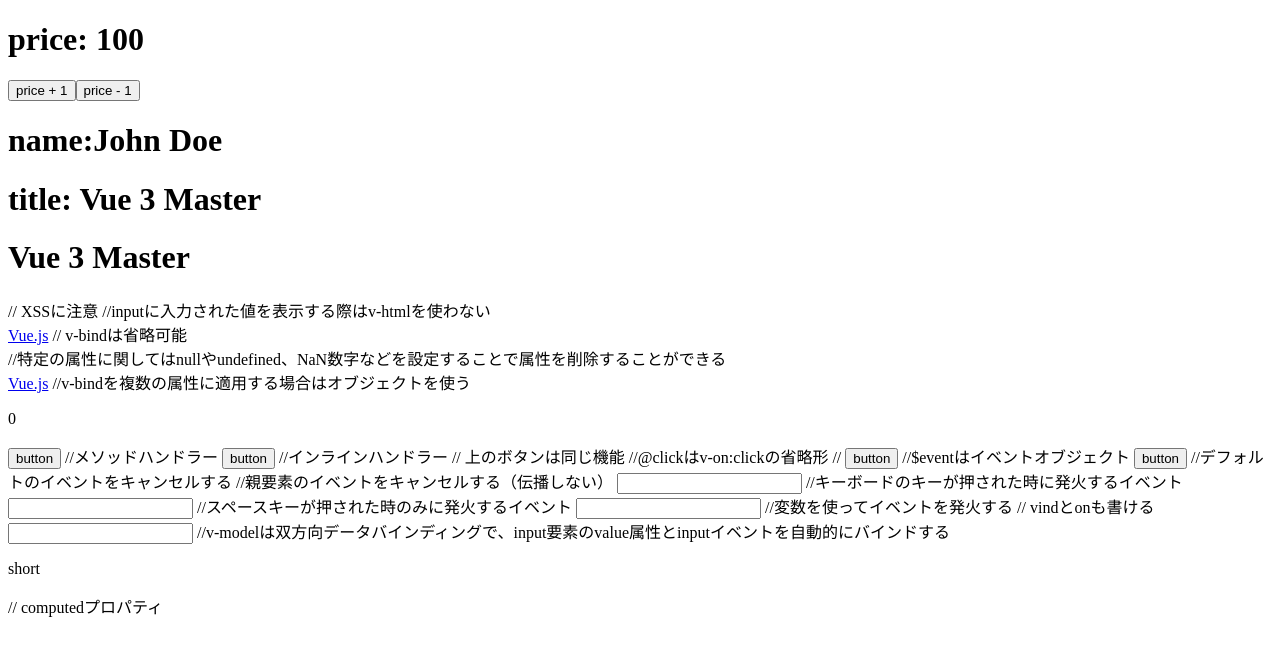
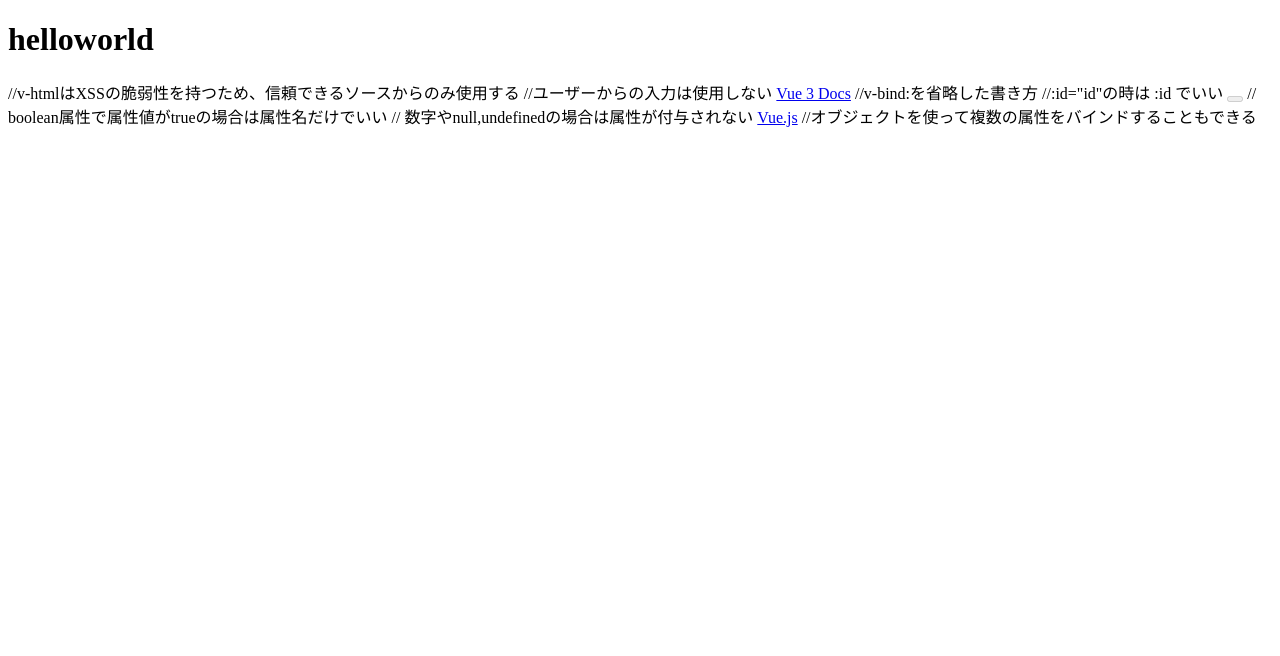
Before and after one commit to 13tyh/Vue_practice, a Vue app: page / in a window 1280 px wide. Shown: the top 656 px of the page. Built offline with nearby package versions, Linux system fonts and the light colour scheme.

Commit message:
App2 v-bind

```diff
--- /dev/null
+++ b/src/App2.vue
@@ -0,0 +1,20 @@
+<script setup>
+import { ref } from 'vue'
+const msg = ref('<h1>helloworld</h1>')
+const vueURL = ref('https://v3.vuejs.org/')
+const vueID = ref('vue-link')
+</script>
+<template>
+  <div v-html="msg"></div>
+  //v-htmlはXSSの脆弱性を持つため、信頼できるソースからのみ使用する //ユーザーからの入力は使用しない
+
+  <a :id="vueID" :href="vueURL">Vue 3 Docs</a>
+  //v-bind:を省略した書き方 //:id="id"の時は :id でいい
+
+  <button :disabled="true"></button>
+  // boolean属性で属性値がtrueの場合は属性名だけでいい //
+  数字やnull,undefinedの場合は属性が付与されない
+
+  <a v-bind="{ id: vueID, href: vueURL }">Vue.js</a>
+  //オブジェクトを使って複数の属性をバインドすることもできる
+</template>
--- a/src/main.js
+++ b/src/main.js
@@ -1,4 +1,4 @@
 import { createApp } from 'vue'
-import App from './App.vue'
+import App from './App2.vue'
 
 createApp(App).mount('#app')
```
Also changed, not shown: src/App1.vue (renamed from src/App.vue).
